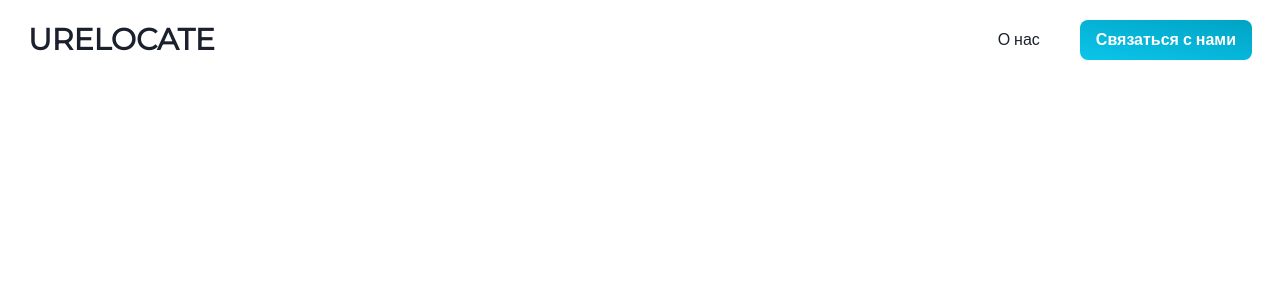
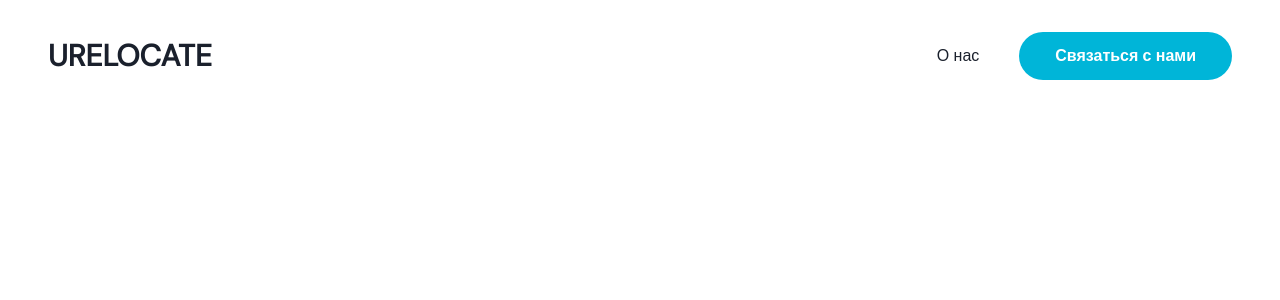
Before and after one commit to goldic342/urelocate-v2, a React (Vite) app in the folder frontend/: page / in a window 1280 px wide. Shown: the top 300 px of the page. Built offline with nearby package versions, Linux system fonts and the light colour scheme; a web font is replaced by a local one.

Commit message:
Change theme, change font, adjust header

```diff
--- a/frontend/package.json
+++ b/frontend/package.json
@@ -12,8 +12,7 @@
   "dependencies": {
     "@chakra-ui/react": "2.10",
     "@emotion/react": "^11.14.0",
-    "@fontsource/montserrat": "^5.1.0",
-    "@fontsource/roboto": "^5.1.0",
+    "@fontsource/dm-sans": "^5.1.0",
     "lucide-react": "^0.468.0",
     "react": "^18.3.1",
     "react-dom": "^18.3.1",
--- a/frontend/src/components/ui/Header.jsx
+++ b/frontend/src/components/ui/Header.jsx
@@ -3,12 +3,12 @@ import Logo from './Logo'
 import ChakraRouterLink from '../ChakraRouterLink'
 const Header = () => {
   return (
-    <Box as="header" p={5} px={7}>
+    <Box as="header" px={12} py={8}>
       <Flex minW={'max-content'} align={'center'}>
         <Logo />
         <Spacer />
         <HStack justify={'center'} align={'center'} spacing={10}>
-          <ChakraRouterLink href={'/about'} size="2xl">
+          <ChakraRouterLink href={'/about'} size="18px">
             О нас
           </ChakraRouterLink>
           <Button onClick={() => alert('modal here')}>Связаться с нами</Button>
--- a/frontend/src/theme/theme.js
+++ b/frontend/src/theme/theme.js
@@ -1,23 +1,16 @@
 import { extendTheme } from '@chakra-ui/react'
-import '@fontsource/roboto'
-import '@fontsource/montserrat'
-
-const gradients = {
-  primary: 'linear(10deg, cyan.400, cyan.600)',
-  reverse: 'linear(40deg, cyan.600, cyan.400)',
-  secondary: 'linear(185deg, cyan.300, cyan.500)'
-}
+import '@fontsource/dm-sans'
 
 const transitions = {
   base: '0.3s background ease-in-out, 0.3s filter ease-in-out',
   smooth: '0.4s all cubic-bezier(0.4, 0, 0.2, 1)',
   transform: 'transform 0.2s ease-in-out',
-  hover: 'all 0.25s ease-in'
+  hover: 'all 0.2s ease-in'
 }
 
 const fonts = {
-  heading: `'Montserrat', sans-serif`,
-  body: `'Roboto', sans-serif`
+  heading: `'DM Sans', sans-serif`,
+  body: `'DM Sans', sans-serif`
 }
 
 const components = {
@@ -28,13 +21,11 @@ const components = {
     },
     variants: {
       primary: {
-        bgGradient: gradients.reverse,
-        bgClip: 'text',
+        color: 'cyan.600',
         fontWeight: 'semibold'
       },
-      subtle: {
-        color: 'gray.500',
-        fontStyle: 'italic'
+      default: {
+        color: 'gray.500'
       }
     }
   },
@@ -46,13 +37,12 @@ const components = {
     },
     variants: {
       primary: {
-        bgGradient: gradients.reverse,
-        bgClip: 'text',
-        fontWeight: 'extrabold'
+        color: 'cyan.600',
+        fontWeight: 'bold'
       },
       bold: {
         color: 'gray.800',
-        fontWeight: 'bold'
+        fontWeight: 'semibold'
       },
       subtle: {
         color: 'gray.600',
@@ -63,39 +53,30 @@ const components = {
 
   Button: {
     baseStyle: {
-      borderRadius: 'lg',
+      borderRadius: 'full',
       transition: transitions.hover,
       _focus: {
         boxShadow: 'outline'
-      }
+      },
+      fontWeight: 'extrabold'
     },
     variants: {
       primary: {
-        bgGradient: gradients.primary,
+        bg: 'cyan.500',
         color: 'white',
+        px: 9,
+        py: 6,
         _hover: {
-          bgGradient: gradients.reverse,
-          boxShadow: 'lg'
+          bg: 'cyan.600',
+          boxShadow: 'md'
         },
         _active: {
-          bg: 'cyan.700',
+          bg: 'cyan.800',
           transform: 'scale(0.98)'
         }
       },
-      secondary: {
-        bg: 'cyan.500',
-        bgGradient: gradients.secondary,
-        color: 'white',
-        _hover: {
-          bgGradient: gradients.reverse,
-          boxShadow: 'md'
-        },
-        _active: {
-          bg: 'cyan.700'
-        }
-      },
       outline: {
-        borderColor: 'cyan.500',
+        borderColor: 'gray.400',
         color: 'cyan.600',
         _hover: {
           bg: 'cyan.50'
```
Also changed, not shown: 1 other file (tests, documents, lock files or other folders).
